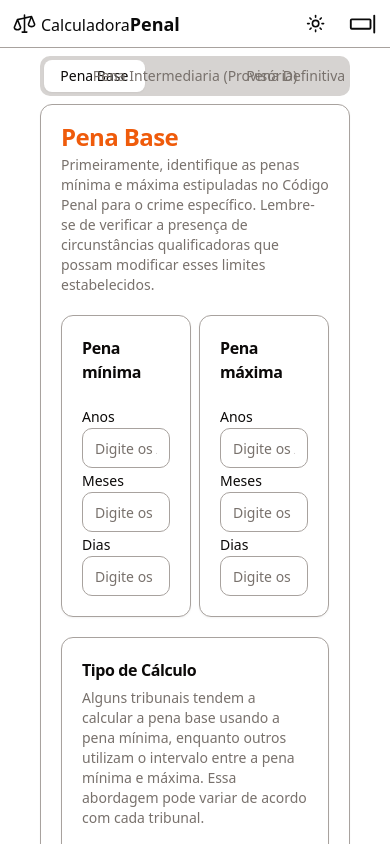
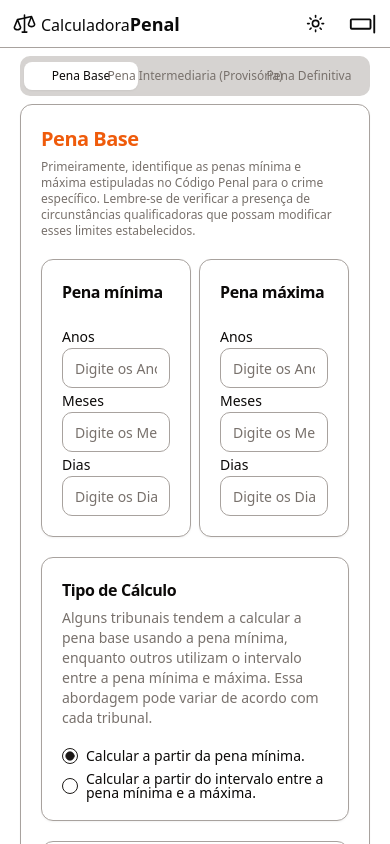
Before and after one commit to LeandroTRibeiro/calculadoraPenal, a React (Vite) app: page /calculator in a window 390 px wide. Shown: the top 844 px of the page. Built offline with nearby package versions, Linux system fonts and the light colour scheme.

Commit message:
style: add responsiveness to calculator page

```diff
--- a/src/pages/Calculator.tsx
+++ b/src/pages/Calculator.tsx
@@ -59,7 +59,7 @@ export const Calculator = () => {
     return (
         <div className="">
             <NavigationHeader />
-            <main className="h-main flex justify-center px-10 py-2">
+            <main className="h-main flex justify-center px-10 tablet-p:px-5 py-2">
                 <Tabs value={step} className="w-full">
                     <TabsList className="grid w-full grid-cols-3">
                         {tabs.map((tab) => (
@@ -67,6 +67,7 @@ export const Calculator = () => {
                                 key={tab.value}
                                 value={tab.value}
                                 onClick={() => handleTabClick(tab.value)}
+                                className="tablet-p:text-xs"
                             >
                                 {tab.label}
                             </TabsTrigger>
@@ -76,8 +77,8 @@ export const Calculator = () => {
                         <Card>
                             <div className="flex">
                                 <CardHeader className="flex-1">
-                                    <CardTitle className="text-primary">Pena Base</CardTitle>
-                                    <CardDescription>Primeiramente, identifique as penas mínima e máxima estipuladas no Código Penal para o crime específico. Lembre-se de verificar a presença de circunstâncias qualificadoras que possam modificar esses limites estabelecidos.</CardDescription>
+                                    <CardTitle className="text-primary tablet-p:text-xl">Pena Base</CardTitle>
+                                    <CardDescription className="tablet-p:text-xs">Primeiramente, identifique as penas mínima e máxima estipuladas no Código Penal para o crime específico. Lembre-se de verificar a presença de circunstâncias qualificadoras que possam modificar esses limites estabelecidos.</CardDescription>
                                 </CardHeader>
                             </div>
                             <CardContent>
@@ -88,8 +89,8 @@ export const Calculator = () => {
                     <TabsContent value="second-step">
                         <Card>
                             <CardHeader>
-                                <CardTitle className="text-primary">Pena Intermediaria (Provisória)</CardTitle>
-                                <CardDescription>Nesta fase, a pena-base definida inicialmente é ajustada com base nas circunstâncias atenuantes e agravantes identificadas no contexto do delito cometido.</CardDescription>
+                                <CardTitle className="text-primary tablet-p:text-xl">Pena Intermediaria (Provisória)</CardTitle>
+                                <CardDescription className="tablet-p:text-xs">Nesta fase, a pena-base definida inicialmente é ajustada com base nas circunstâncias atenuantes e agravantes identificadas no contexto do delito cometido.</CardDescription>
                             </CardHeader>
                             <CardContent>
                                 <IntermediateSentence handleNextStep={() => handleNextStep(2)} />
@@ -99,8 +100,8 @@ export const Calculator = () => {
                     <TabsContent value="third-step">
                         <Card>
                             <CardHeader>
-                                <CardTitle className="text-primary">Pena Definitiva</CardTitle>
-                                <CardDescription>Nesta etapa, a pena provisória, definida na segunda fase, é ajustada considerando as causas de aumento e diminuição previstas na legislação, resultando na pena final a ser aplicada ao réu.</CardDescription>
+                                <CardTitle className="text-primary tablet-p:text-xl">Pena Definitiva</CardTitle>
+                                <CardDescription className="tablet-p:text-xs">Nesta etapa, a pena provisória, definida na segunda fase, é ajustada considerando as causas de aumento e diminuição previstas na legislação, resultando na pena final a ser aplicada ao réu.</CardDescription>
                             </CardHeader>
                             <CardContent>
                                 <DefinitiveSentence />
```
